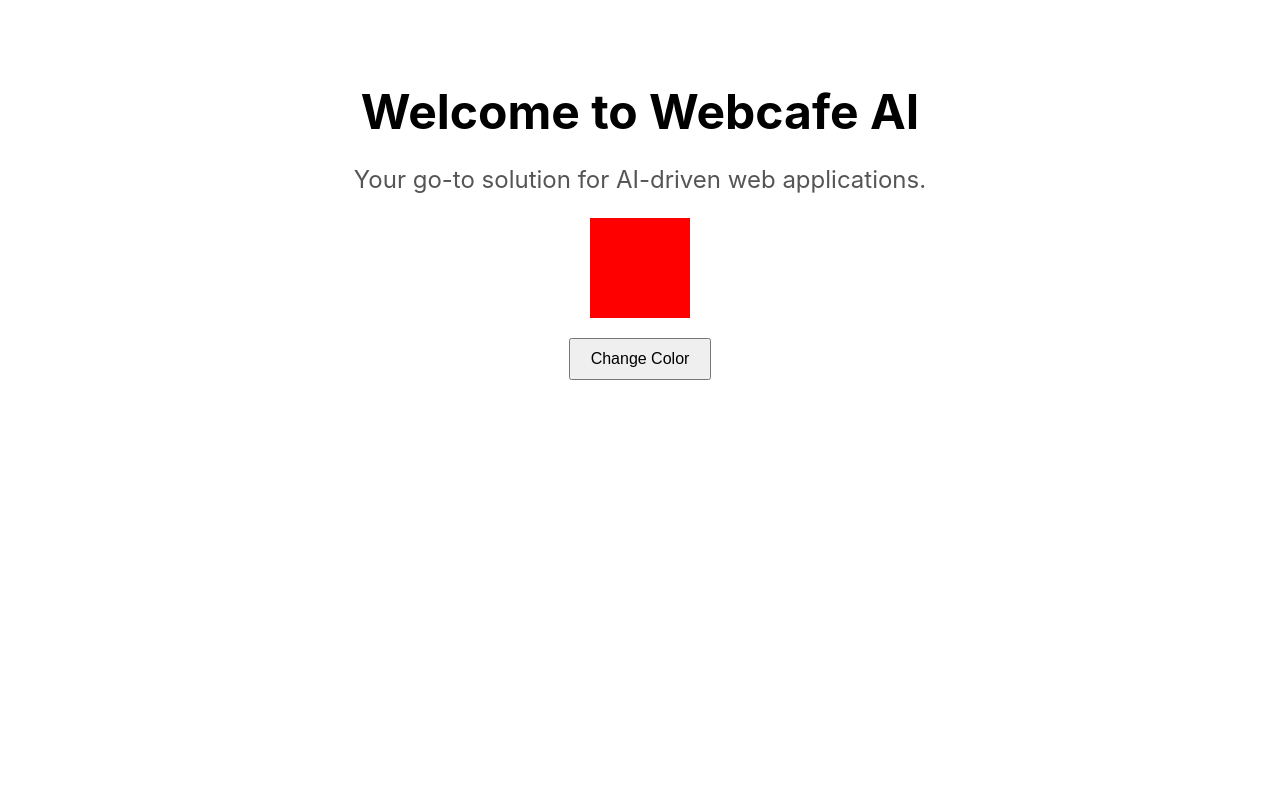
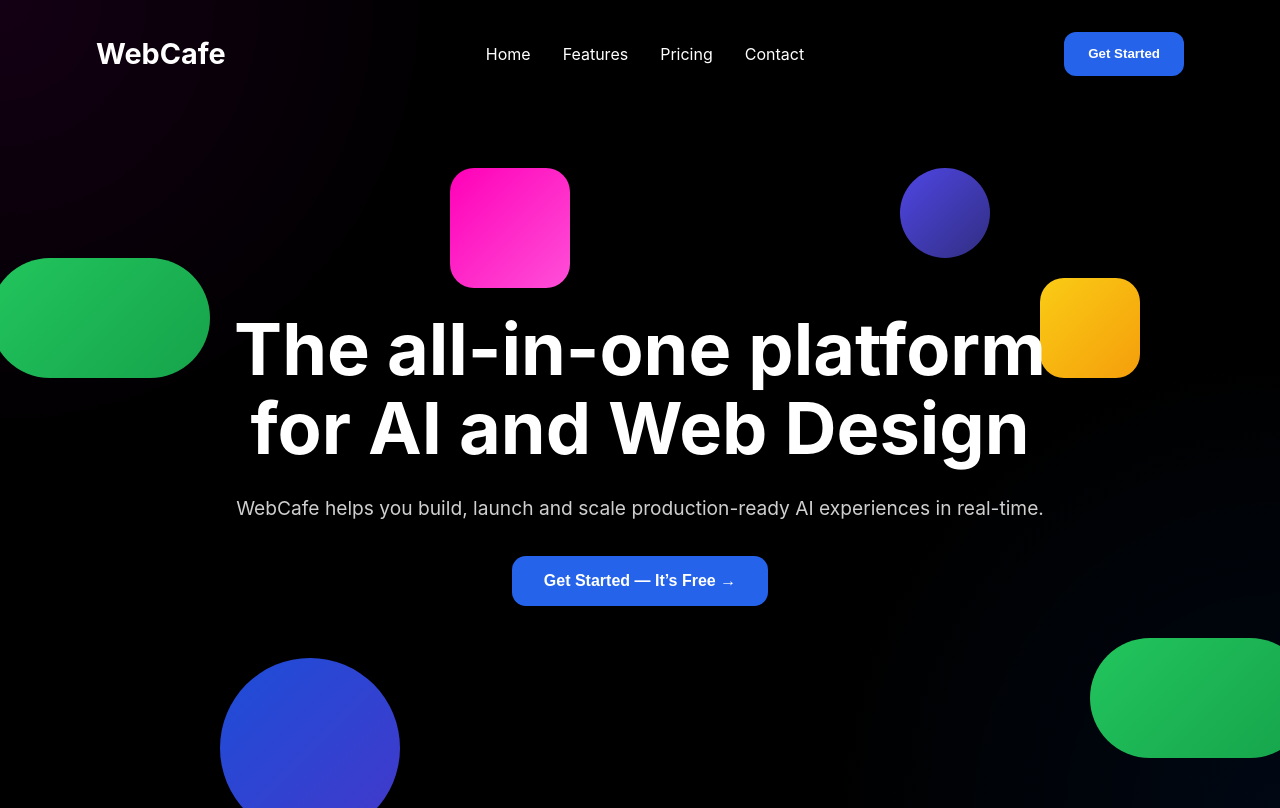
Before and after one commit to Tabby-rohit/Web_Cafe_Land, a React (Create React App) app: page / in a window 1280 px wide. Built offline with nearby package versions, Linux system fonts and the light colour scheme.

Commit message:
adding top fold and about page

```diff
--- a/public/index.html
+++ b/public/index.html
@@ -7,7 +7,7 @@
     <meta name="theme-color" content="#000000" />
     <meta
       name="description"
-      content="Web site created using create-react-app"
+      content="Web site created using AI"
     />
     <link rel="apple-touch-icon" href="%PUBLIC_URL%/logo192.png" />
     <!--
@@ -24,7 +24,7 @@
       work correctly both with client-side routing and a non-root public URL.
       Learn how to configure a non-root public URL by running `npm run build`.
     -->
-    <title>React App</title>
+    <title>Webcafe AI</title>
   </head>
   <body>
     <noscript>You need to enable JavaScript to run this app.</noscript>
--- /dev/null
+++ b/src/pages/Header.css
@@ -0,0 +1,191 @@
+* {
+  margin: 0;
+  padding: 0;
+  box-sizing: border-box;
+}
+
+.header {
+  position: relative;
+  min-height: 100vh;
+  background: #000;
+  overflow: hidden;
+  color: white;
+}
+
+.header__overlay {
+  position: absolute;
+  inset: 0;
+  background:
+    radial-gradient(circle at top left, rgba(255,0,255,0.08), transparent 30%),
+    radial-gradient(circle at bottom right, rgba(0,100,255,0.08), transparent 30%);
+  z-index: 1;
+}
+
+.navbar {
+  position: relative;
+  z-index: 10;
+  width: 100%;
+  padding: 2rem 6rem;
+  display: flex;
+  justify-content: space-between;
+  align-items: center;
+}
+
+.navbar__logo {
+  font-size: 1.8rem;
+  font-weight: 700;
+}
+
+.navbar__links {
+  display: flex;
+  gap: 2rem;
+  list-style: none;
+}
+
+.navbar__links li {
+  cursor: pointer;
+  transition: 0.3s;
+}
+
+.navbar__links li:hover {
+  color: #2563eb;
+}
+
+.navbar__button {
+  padding: 0.9rem 1.5rem;
+  border: none;
+  border-radius: 12px;
+  background: #2563eb;
+  color: white;
+  cursor: pointer;
+  font-weight: 600;
+}
+
+.hero {
+  position: relative;
+  z-index: 3;
+  min-height: calc(100vh - 100px);
+  display: flex;
+  justify-content: center;
+  align-items: center;
+  text-align: center;
+  overflow: hidden;
+}
+
+.hero__content {
+  position: relative;
+  z-index: 10;
+  max-width: 850px;
+}
+
+.hero__content h1 {
+  font-size: 4.5rem;
+  line-height: 1.1;
+  font-weight: 700;
+}
+
+.hero__content p {
+  margin-top: 1.5rem;
+  font-size: 1.2rem;
+  color: #cfcfcf;
+  line-height: 1.7;
+}
+
+.hero__button {
+  margin-top: 2rem;
+  padding: 1rem 2rem;
+  border: none;
+  border-radius: 14px;
+  background: #2563eb;
+  color: white;
+  font-size: 1rem;
+  cursor: pointer;
+  font-weight: 600;
+}
+
+/* Floating Shapes */
+
+.floating {
+  position: absolute;
+  left: 50%;
+  top: 50%;
+  transform: translate(-50%, -50%);
+  transition: transform 0.1s ease-out;
+  will-change: transform;
+  z-index: 9;
+  border-radius: 24px;
+}
+
+/* Pink cube */
+.floating--pink {
+  width: 120px;
+  height: 120px;
+  background: linear-gradient(135deg, #ff00b8, #ff4fd8);
+  transform: rotate(15deg);
+}
+
+/* Blue sphere */
+.floating--blue {
+  width: 180px;
+  height: 180px;
+  border-radius: 50%;
+  background: linear-gradient(135deg, #1d4ed8, #4338ca);
+}
+
+/* Yellow block */
+.floating--yellow {
+  width: 100px;
+  height: 100px;
+  background: linear-gradient(135deg, #facc15, #f59e0b);
+}
+
+/* Green capsule */
+.floating--green {
+  width: 220px;
+  height: 120px;
+  border-radius: 60px;
+  background: linear-gradient(135deg, #22c55e, #16a34a);
+}
+
+/* Purple circle */
+.floating--purple {
+  width: 90px;
+  height: 90px;
+  border-radius: 50%;
+  background: linear-gradient(135deg, #4f46e5, #312e81);
+}
+
+@media (max-width: 768px) {
+  .navbar {
+    padding: 1.5rem 2rem;
+  }
+
+  .navbar__links {
+    display: none;
+  }
+
+  .hero__content h1 {
+    font-size: 2.8rem;
+    padding: 0 1rem;
+  }
+
+  .hero__content p {
+    font-size: 1rem;
+    padding: 0 1rem;
+  }
+
+  .floating--pink {
+    width: 80px;
+    height: 80px;
+  }
+
+  .floating--blue {
+    width: 120px;
+    height: 120px;
+  }
+
+  .floating--green {
+    width: 150px;
+    height: 80px;
+  }
+}
--- /dev/null
+++ b/src/pages/Header.js
@@ -0,0 +1,80 @@
+import "./Header.css";
+import {useEffect,useState} from "react";
+
+const Header = () => {
+  const [mouse,setMouse] = useState({x: 0,y: 0});
+
+  useEffect(() => {
+    const handleMouseMove = (e) => {
+      const x = (e.clientX / window.innerWidth - 0.5);
+      const y = (e.clientY / window.innerHeight - 0.5);
+
+      setMouse({x,y});
+    };
+
+    window.addEventListener("mousemove", handleMouseMove);
+
+    return () => {
+      window.removeEventListener("mousemove", handleMouseMove);
+    };
+  }, []);
+
+  const floatingItems = [
+  {className: "floating--pink",x: -190,y: -290,depth: 20},
+  {className: "floating--blue",x: -420,y: 200,depth: 35},
+  {className: "floating--yellow",x: 400,y: -180,depth: 18},
+  {className: "floating--green",x: 450,y: 180,depth: 25},
+  {className: "floating--purple",x: 260,y: -290,depth: 15},
+  {className: "floating--green",x: -650,y: -200,depth: 25}
+];
+
+  return (
+    <header className="header">
+      <div className="header__overlay"></div>
+
+      <nav className="navbar">
+        <div className="navbar__logo">WebCafe</div>
+
+        <ul className="navbar__links">
+          <li>Home</li>
+          <li>Features</li>
+          <li>Pricing</li>
+          <li>Contact</li>
+        </ul>
+
+        <button className="navbar__button">Get Started</button>
+      </nav>
+
+      <div className="hero">
+        <div className="hero__content">
+          <h1>
+            The all-in-one platform
+            <br />
+            for AI and Web Design
+          </h1>
+
+          <p>
+            WebCafe helps you build, launch and scale production-ready AI
+            experiences in real-time.
+          </p>
+
+          <button className="hero__button">
+            Get Started — It’s Free →
+          </button>
+        </div>
+
+        {floatingItems.map((item,index) => (
+          <div
+            key={index}
+            className={`floating ${item.className}`}
+            style={{
+              transform: `translate3d(${item.x + mouse.x * item.depth}px, ${item.y + mouse.y * item.depth}px, 0)`
+            }}
+          />
+        ))}
+      </div>
+    </header>
+  );
+};
+
+export default Header;
--- a/src/pages/HomePage.css
+++ b/src/pages/HomePage.css
@@ -1,6 +1,8 @@
 .cafe-homepage {
     text-align: center;
-    padding: 50px;
+    padding: 0px;
+    background-color: #000;
+
 }
 
 .cafe-homepage h1 {
--- a/src/pages/HomePage.js
+++ b/src/pages/HomePage.js
@@ -1,5 +1,6 @@
 import React, { useState } from 'react';
 import './HomePage.css';
+import Header from './Header.js';
 
 const HomePage = () => {
     const [isBlue, setIsBlue] = useState(false);
@@ -10,10 +11,7 @@ const HomePage = () => {
 
     return (
         <div className="cafe-homepage">
-            <h1>Welcome to Webcafe AI</h1>
-            <p>Your go-to solution for AI-driven web applications.</p>
-            <div className={`cafe-color-box ${isBlue ? 'cafe-blue' : 'cafe-red'}`}></div>
-            <button className="cafe-button" onClick={toggleColor}>Change Color</button>
+            <Header />
         </div>
     );
 };
```
Also changed, not shown: src/pages/About.css (added, +109 -0 lines), src/pages/About.js (added, +71 -0 lines).
